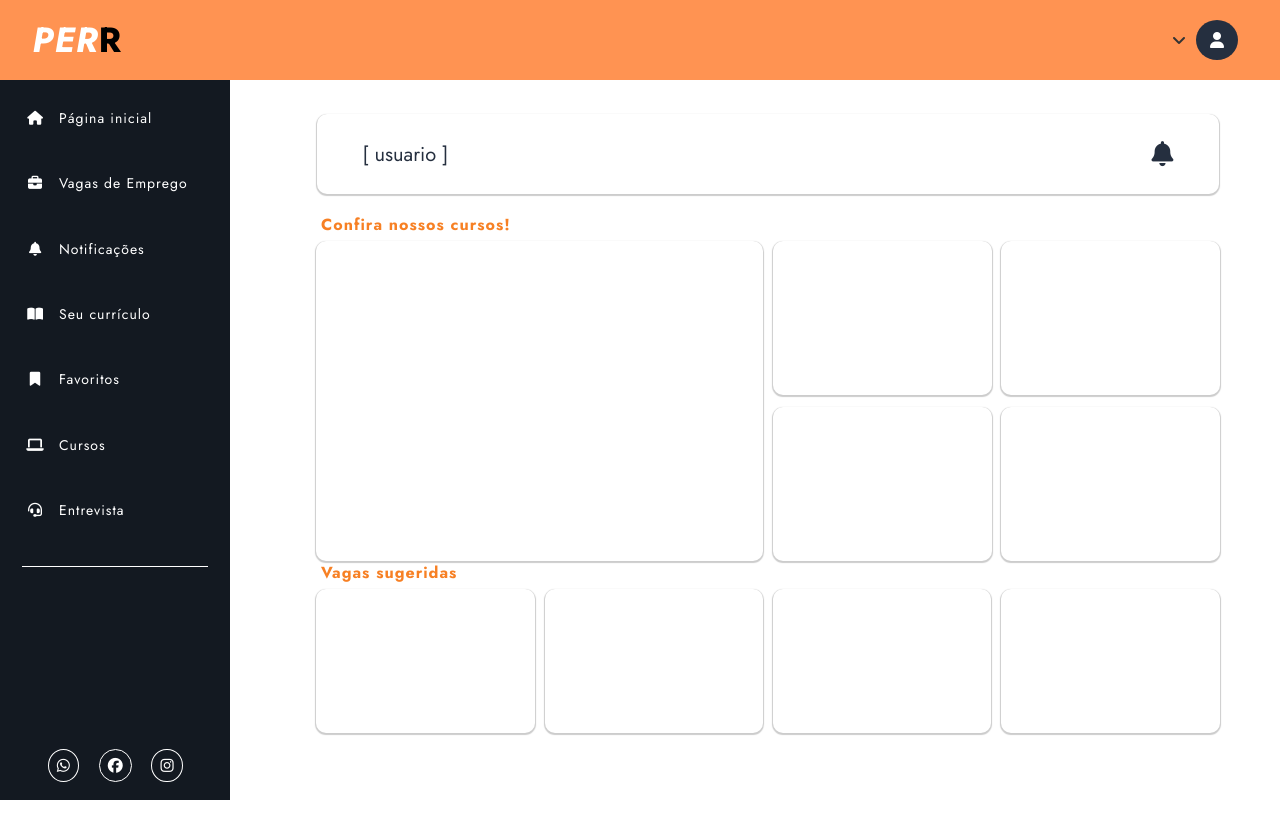
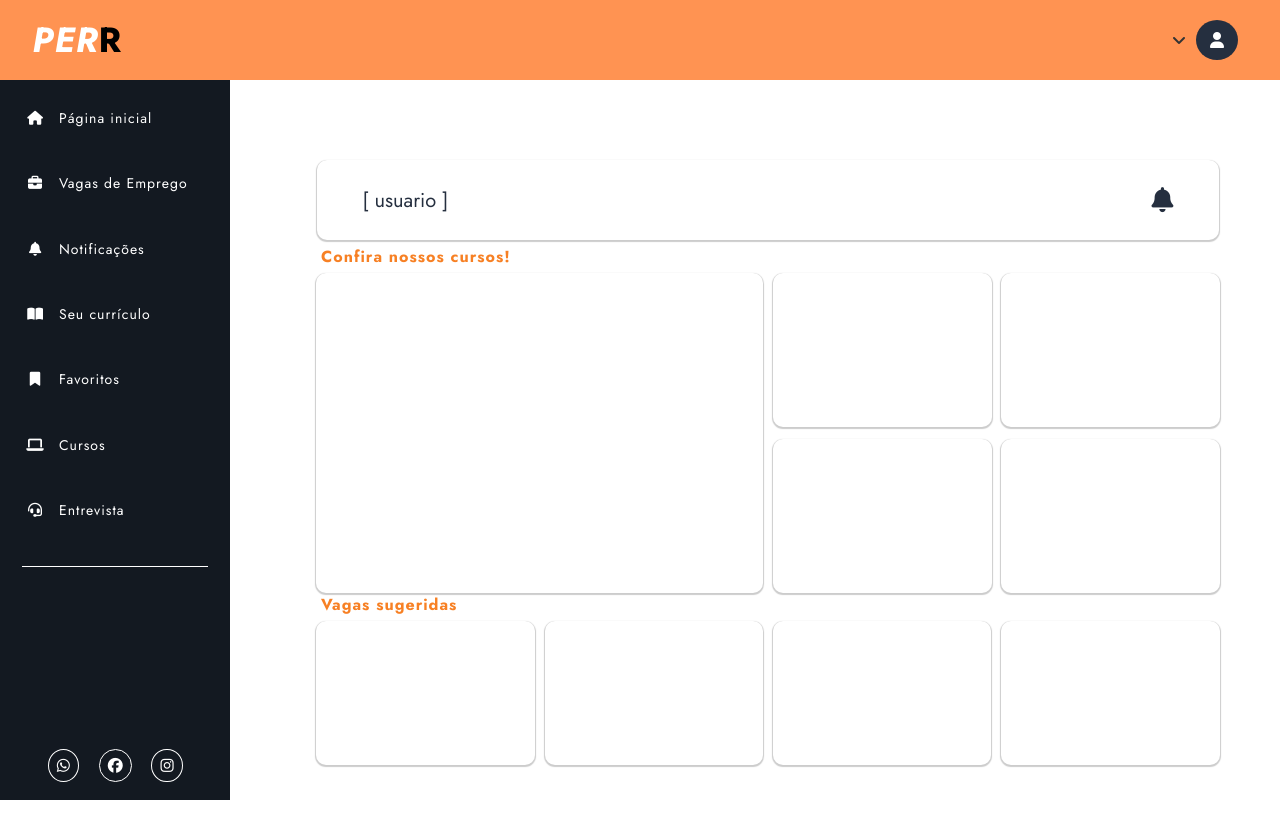
Before and after one commit to Santozzz/TCC-PERR-FRONTEND, a Vue app in the folder frontend/: page / in a window 1280 px wide. Before the commit the page ends 800 px from the top, so only its background shows below. Built offline with nearby package versions, Linux system fonts and the light colour scheme.

Commit message:
ajsutes no grid

```diff
--- a/frontend/src/components/Home/grid.vue
+++ b/frontend/src/components/Home/grid.vue
@@ -67,8 +67,7 @@ export default {
         display: flex;
         flex-direction: column;
         width: 80%;
-        height: 80vh;
-        margin: 20px 20%;
+        margin: 80px 20%;
         justify-content: space-evenly;
         align-items: center;
     }
```
